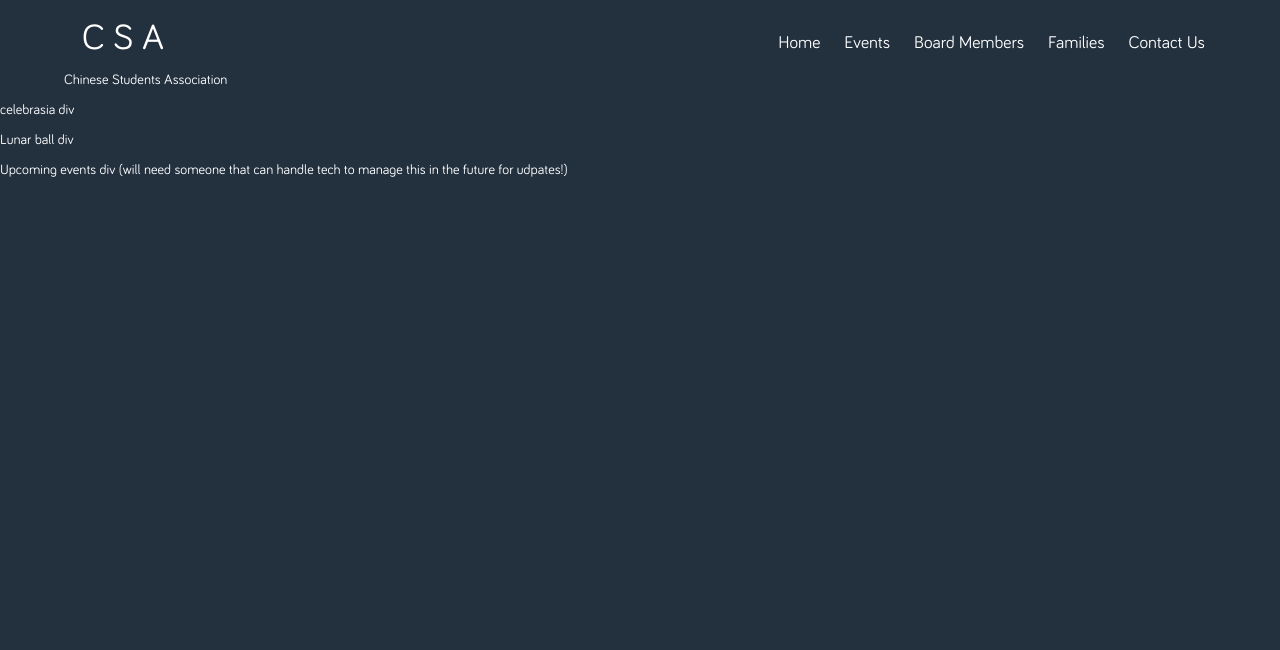
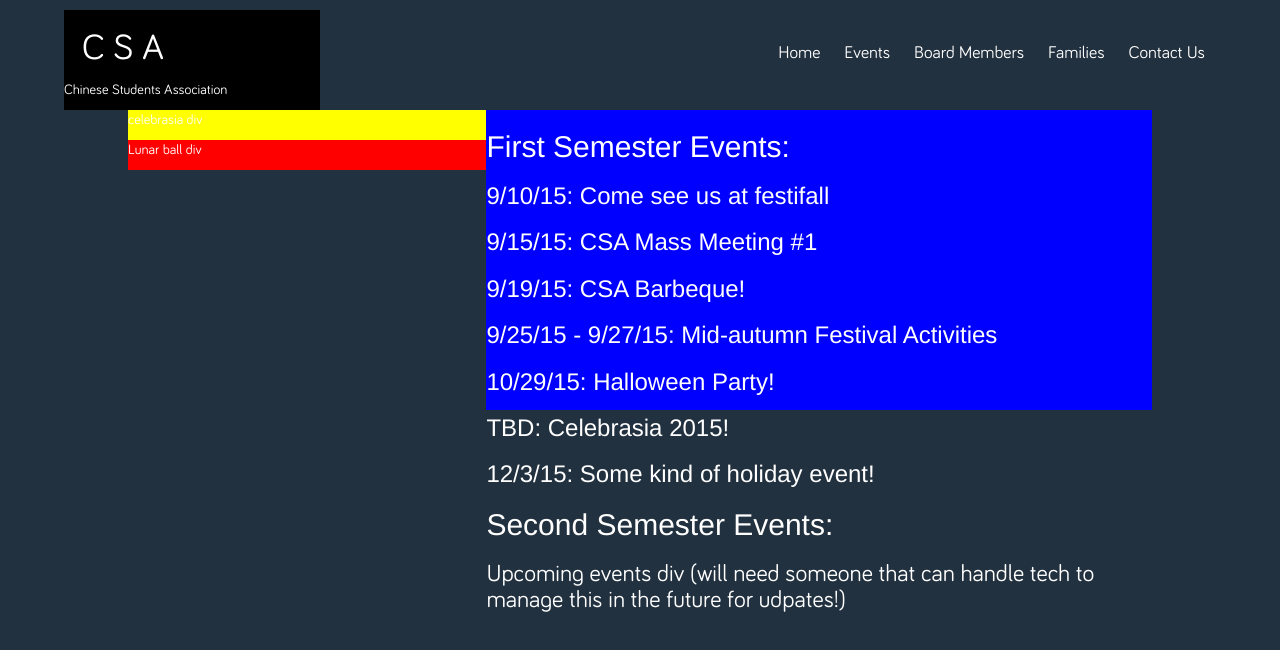
Before and after one commit to echenyu/csawebsite, a plain HTML site: page events.html in a window 1280 px wide. Drawn offline with Linux system fonts and the light colour scheme.

Commit message:
Added more to the events page. Changed the order of CSA + nav bar for floats

```diff
--- a/css/appearance.css
+++ b/css/appearance.css
@@ -6,10 +6,11 @@
 /*You use ID's for single elements and we use classes when we want
 to connect them to more than one element*/
 body {
-	background-color: #23313f
+	background: #22313f
 }
 .topbar{
 	width: 100%;
+	background-color: #22313f;
 
 }
 
@@ -19,13 +20,16 @@ body {
 	margin-right:5%;
 	float:right;
 	width: 50%;
-	clear: left;
+	min-width: 500px;
+
 }
 .CSA {
 	float:left;
 	margin-left:5%;
 	clear: left;
-	width: 40%;
+	min-width: 175px;
+	width: 20%;
+	background-color: black;
 }
 a.buttonClick{
 	color: #ffffff;
--- a/css/eventspage.css
+++ b/css/eventspage.css
@@ -1,11 +1,25 @@
-.celebrasia p {
+.contentwrap {
+	width: 80%;
+	margin: auto;
+}
+#celebrasia {
 	background-color: yellow;
+	float: left;
+	width: 35%;
+	clear: right;
 }
 
-.lunarball p{
+#lunarball{
 	background-color: red;
+	float: left;
+	clear: left;
+	width: 35%;
 }
 
-.upcomingevents p{
+#upcomingevents{
 	background-color: blue;
+	float: right;
+	height: 300px;
+	width: 65%;
+	color: white;
 }
--- a/events.html
+++ b/events.html
@@ -3,13 +3,19 @@
 	<head>
 		<title> UM CSA </title>
 		<link href = "css/bootstrap.min.css" type = "text/css" rel = "stylesheet">
+		<link href = "css/appearance.css" type = "text/css" rel = "stylesheet">
+
 		<link href = "css/eventspage.css" type = "text/css" rel = "stylesheet">
-		<link href = "css/appearance.css" type = "text/css" rel = "stylesheet">
 
 	</head>
 	<body>
 		<div class = "topbar">
+			<div class = "CSA">
+				<h1> C S A </h1>
+				<p> Chinese Students Association </p>
+			</div>
 			<div class = "navbar">
+
 				<ul>
 					<li><a href = "index.html"> Home</a></li>
 					<li><a href = "events.html"> Events</a></li>
@@ -19,20 +25,44 @@
 					<li><a href = "contact.html"> Contact Us</a></li>
 				</ul>
 			</div>
-			<div class = "CSA">
-				<h1> C S A </h1>
-				<p> Chinese Students Association </p>
-			</div>
 		</div>
 
+		<div class = "contentwrap">
 			<div id = "celebrasia">
 				<p> celebrasia div </p>
+			</div>
+			<div id = "upcomingevents">
+				<h2> First Semester Events: </h1>
+					<h3> 9/10/15: Come see us at festifall </h3>
+					<p> </p>
+
+					<h3> 9/15/15: CSA Mass Meeting #1 </h3>
+					<p> </p>
+
+					<h3> 9/19/15: CSA Barbeque! </h3>
+					<p> </p>
+
+					<h3> 9/25/15 - 9/27/15: Mid-autumn Festival Activities </h3>
+					<p> </p>
+
+
+					<h3> 10/29/15: Halloween Party! </h3>
+					<p> </p>
+
+					<h3> TBD: Celebrasia 2015! </h3>
+					<p> </p>
+
+					<h3> 12/3/15: Some kind of holiday event! </h3>
+					<p> </p>
+
+				<h2> Second Semester Events: </h2>
+				<h3>
+				<p> Upcoming events div (will need someone that can handle tech to manage this in the future for udpates!)
 			</div>
 			<div id = "lunarball">
 				<p> Lunar ball div </p>
 			</div>
-		<div id = "upcomingevents">
-			<p> Upcoming events div (will need someone that can handle tech to manage this in the future for udpates!)
-		</div>
+
+		</p>
 	</body>
 </html>
```
Also changed, not shown: board.html (+4 -4 lines), contact.html (+4 -4 lines), families.html (+4 -4 lines), gallery.html (+10 -10 lines), index.html (+10 -10 lines). Lines whose indentation alone changed are shown as unchanged.
